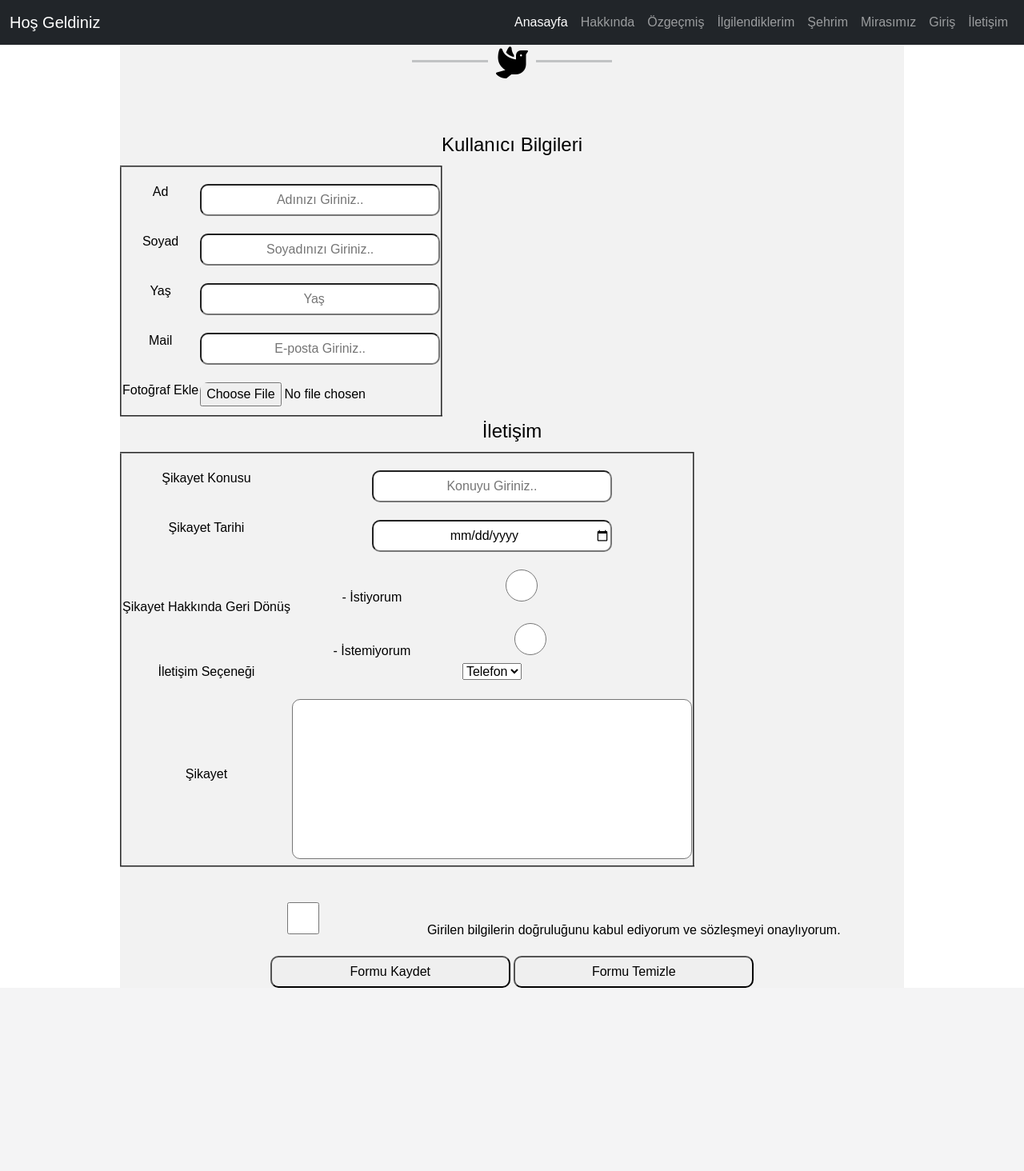
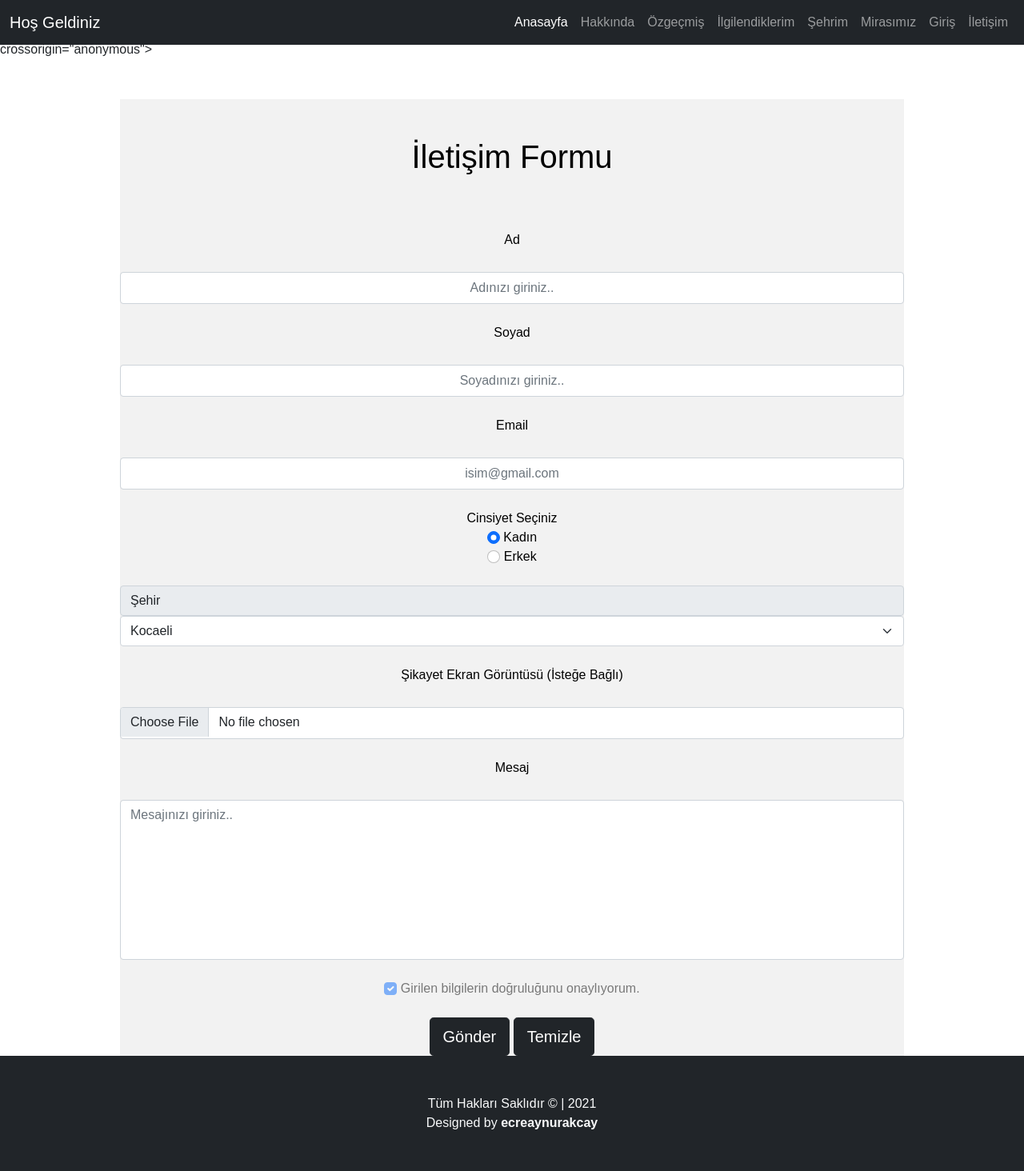
Before and after one commit to ecreakcay/g201210401, a PHP site: page /brackets/iletisim/iletisim.html in a window 1280 px wide. Shown: the whole page at 80% size. Before the commit the page ends 1235 px from the top, so only its background shows below. Run offline with PHP 8.4, Linux system fonts and the light colour scheme; some libraries are stand-ins or nearby versions.

Commit message:
iletisim

```diff
--- a/boostrapsite/iletisim/iletisim.html
+++ b/boostrapsite/iletisim/iletisim.html
@@ -4,28 +4,30 @@
 <head>
     <!-- Required meta tags -->
     <meta charset="utf-8">
-	<meta name="viewport" content="width=device-width, initial-scale=1">
 
 	<!-- Bootstrap CSS -->
 	<link href="https://cdn.jsdelivr.net/npm/bootstrap@5.0.1/dist/css/bootstrap.min.css" rel="stylesheet" integrity="sha384-+0n0xVW2eSR5OomGNYDnhzAbDsOXxcvSN1TPprVMTNDbiYZCxYbOOl7+AMvyTG2x" crossorigin="anonymous">
+    <meta name="viewport" content="width-device-widht, initial-scale=1" />
+
+    <!-- Bootstrap CSS -->
+        integrity="sha384-eOJMYsd53ii+scO/bJGFsiCZc+5NDVN2yr8+0RDqr0Ql0h+rP48ckxlpbzKgwra6" crossorigin="anonymous">
+
+    <link rel="stylesheet" href="../css/style.css">
 
 
-	<link rel="stylesheet" href="../yazi/yazi.html">
-	<link rel="stylesheet" href="../css/style.css">
-	<script src="https://kit.fontawesome.com/323215b143.js" crossorigin="anonymous"></script>
-
-
-	<title>İletişim Formu</title>
+    <title>İzmit</title>
 </head>
 
 <body>
+
 
     <!---MENÜ KISMI BAŞLANGIÇ--->
 
     <nav class="navbar navbar-expand-lg navbar-dark bg-dark fixed-top">
         <div class="container-fluid">
             <a class="navbar-brand" href="#">Hoş Geldiniz</a>
-			<button class="navbar-toggler" type="button" data-bs-toggle="collapse" data-bs-target="#navbarNav" aria-controls="navbarNav" aria-expanded="false" aria-label="Toggle navigation">
+            <button class="navbar-toggler" type="button" data-bs-toggle="collapse" data-bs-target="#navbarNav"
+                aria-controls="navbarNav" aria-expanded="false" aria-label="Toggle navigation">
                 <span class="navbar-toggler-icon"></span>
             </button>
             <div class="collapse navbar-collapse justify-content-end" id="navbarNav">
@@ -34,25 +36,27 @@
                         <a class="nav-link active" aria-current="page" href="index.html">Anasayfa</a>
                     </li>
                     <li class="nav-item">
-						<a class="nav-link" href="hakkinda.html">Hakkında</a>
+                        <a class="nav-link" href="../hakkinda.html">Hakkında</a>
                     </li>
                     <li class="nav-item">
-						<a class="nav-link" href="ozgecmis.html">Özgeçmiş</a>
+                        <a class="nav-link" href="../ozgecmis.html">Özgeçmiş</a>
                     </li>
                     <li class="nav-item">
-						<a class="nav-link" href="ilgilendiklerim.html">İlgilendiklerim</a>
+                        <a class="nav-link" href="../ilgilendiklerim.html">İlgilendiklerim</a>
                     </li>
                     <li class="nav-item">
-						<a class="nav-link" href="sehrim.html">Şehrim</a>
+                        <a class="nav-link" href="../sehrim.html">Şehrim</a>
                     </li>
                     <li class="nav-item">
-						<a class="nav-link" href="mirasimiz.html">Mirasımız</a>
+                        <a class="nav-link" href="../mirasimiz.html">Mirasımız</a>
                     </li>
                     <li class="nav-item">
-						<a class="nav-link" href="http://localhost/brackets/g201210401/boostrapsite/giris/giris.php">Giriş</a>
+                        <a class="nav-link"
+                            href="http://localhost/brackets/g201210401/boostrapsite/giris/giris.php">Giriş</a>
                     </li>
                     <li class="nav-item">
-						<a class="nav-link" href="http://localhost/brackets/g201210401/boostrapsite/iletisim/iletisim.html">İletişim</a>
+                        <a class="nav-link"
+                            href="http://localhost/brackets/g201210401/boostrapsite/iletisim/iletisim.html">İletişim</a>
                     </li>
                 </ul>
             </div>
@@ -60,115 +64,127 @@
     </nav>
     <!---MENÜ KISMI BİTİŞ--->
 
-
-	<!---iletişim BAŞLANGIÇ--->
+    <!---iletişim KISMI BAŞLANGIÇ--->
 
 
-	<form action="" method="post" enctype="multipart/form-data">
 
 
-		<fieldset>
-			<hr class="ayrac"><i class="fas fa-dove ibeyaz"></i>
-			<legend>Kullanıcı Bilgileri</legend>
-			<table border="2" class="center">
-				<tr>
-					<td>Ad</td>
-					<td><input type="text" name="ad" id="ad" placeholder="Adınızı Giriniz.." required></td>
-				</tr>
-				<tr>
-					<td>Soyad</td>
-					<td><input type="text" name="soyad" id="soyad" placeholder="Soyadınızı Giriniz.." required></td>
-				</tr>
-				<tr>
-					<td>Yaş</td>
-					<td>
-						<input type="number" min="10" max="100" step="1" placeholder="Yaş">
-					</td>
-				</tr>
-				<tr>
-					<td>Mail</td>
-					<td>
-						<input type="email" id="eposta" name="eposta" placeholder="E-posta Giriniz.." required>
-					</td>
-				</tr>
-				<tr>
-					<td>Fotoğraf Ekle</td>
-					<td>
-						<input type="file" id="dosya" name="dosya">
-					</td>
-				</tr>
+    <form action="" id="form1">
+        <h1 class="p-5 text-center">İletişim Formu</h1>
+
+        <label for="name" class="form-label">Ad</label>
+        <input type="text" class="form-control" id="name" placeholder="Adınızı giriniz.."><br>
+
+        <label for="surname" class="form-label">Soyad</label>
+        <input type="text" class="form-control" id="surname" placeholder="Soyadınızı giriniz.."><br>
+
+        <label for="email" class="form-label">Email</label>
+        <input type="email" class="form-control" id="email" placeholder="isim@gmail.com"><br>
 
 
-			</table>
-		</fieldset>
-		<legend>İletişim</legend>
-		<table border="2" class="center">
+        <label class="form-check-label" for="kadin">Cinsiyet Seçiniz</label><br>
 
-			<tr>
-				<td>Şikayet Konusu</td>
-				<td><input type="text" name="konu" id="konu" placeholder="Konuyu Giriniz.." required></td>
-			</tr>
-			<tr>
-				<td>Şikayet Tarihi</td>
-				<td>
-					<input type="date" id="tarih" name="tarih" value="2021-18-05">
-				</td>
-			</tr>
+        <input class="form-check-input" type="radio" name="cinsiyet" id="kadin" value="option1" checked>
+        <label class="form-check-label" for="kadin">Kadın</label><br>
 
-			<tr>
-				<td>Şikayet Hakkında Geri Dönüş</td>
-				<td>
-					<label>
-						- İstiyorum<input type="radio" id="sec1" name="sec" value="1">
-					</label><br>
-					<label>
-						- İstemiyorum<input type="radio" id="sec2" name="sec" value="1">
-					</label>
-				</td>
-			</tr><br>
-
-			<tr>
-				<td>İletişim Seçeneği</td>
-				<td>
-					<select name="tur" id="tur">
-						<option value="1" selected>Telefon</option>
-						<option value="2">Mail</option>
-						<option value="3">Sms</option>
-					</select>
-				</td>
-			</tr>
-
-			<tr>
-				<td>Şikayet</td>
-				<td>
-					<textarea name="sikayet" id="sikayet" cols="30" rows="5"></textarea>
-				</td>
-			</tr>
+        <input class="form-check-input" type="radio" name="cinsiyet" id="erkek" value="option2">
+        <label class="form-check-label" for="erkek">Erkek</label><br><br>
 
 
-		</table><br>
+        <label class="input-group-text" for="sehir">Şehir</label>
+        <select class="form-select" id="sehir">
+            <option value="1">Kocaeli</option>
+            <option value="2">Bursa</option>
+            <option value="3">İstanbul</option>
+            <option value="4">Diğer</option>
+        </select><br>
 
-		<input type="checkbox" id="onay" name="onay" value="1" required>
-		<label for="onay">Girilen bilgilerin doğruluğunu kabul ediyorum ve sözleşmeyi onaylıyorum.</label><br>
-		<input type="submit" id="btnK" name="btnK" value="Formu Kaydet">
-		<input type="reset" id="btnT" name="btnT" value="Formu Temizle">
+        <label for="formFile" class="form-label">Şikayet Ekran Görüntüsü (İsteğe Bağlı)</label>
+        <input class="form-control" type="file" id="formFile"><br>
+
+        <label for="mesaj" class="form-label">Mesaj</label><br>
+        <textarea class="form-control" id="mesaj" rows="3" placeholder="Mesajınızı giriniz.."></textarea><br>
+
+        <input class="form-check-input" type="checkbox" id="onay" checked disabled>
+        <label class="form-check-label" for="onay">Girilen bilgilerin doğruluğunu onaylıyorum.</label><br><br>
+
+        <button  id="btn" type="submit" href="" name="gonder" class="btn btn-dark btn-lg" onclick="formkontrol()" >Gönder</button>
+        <button type="reset" value="Temizle" class="btn btn-dark btn-lg">Temizle</button>
 
     </form>
 
 
-	<!--- iletişim bitiş--->
+    <script>
+        function formkontrol() {
+            adi = document.getElementById("name").value;
+            soyadi = document.getElementById("surname").value;
+            sikayet = document.getElementById("mesaj").value;
+
+            mail = document.getElementById("email").value;
+
+            if (adi == "") {
+                alert("Lütfen ad alanını doldurunuz!");
+            }
+            if (soyadi == "") {
+                alert("Lütfen soyad alanını doldurunuz!");
+            }
+            if (sikayet == "") {
+                alert("Lütfen mesaj alanını doldurunuz!");
+            }
+            if (mail == "") {
+                alert("Lütfen mail alanını doldurunuz!");
+            }else{
+                alert("Gönderim başarılı!");
+            }
+
+        }
+
+        function mailKontrol(frm){
+            var email=frm.email.value;
+            var atpos=email.indexof("@");
+            var dotpos=email.lastindexof(".");
+
+            if(atpos<1 || dotpos<atpos+2 ||dotpos+2 >=email.lenght){
+                alert("Geçerli bir e-mail adresi giriniz!");
+                return false;
+            }return true;
+        }
+
+    </script>
+
+    <!---iletişim KISMI bitiş--->
+
+
+    <!---FOOTER BAŞLANGIÇ--->
+
+    <div class="bg-dark text-light text-center">
+        <p class="align-middle p-5 mb-0">
+            <span>Tüm Hakları Saklıdır &copy; | 2021</span> <br>
+            <span>Designed by <b>ecreaynurakcay</b> </span>
+        </p>
+    </div>
+
+    <!---FOOTER BİTİŞ--->
+
+
+
+
+
+
 
 
 
     <!-- Optional JavaScript; choose one of the two! -->
 
     <!-- Option 1: Bootstrap Bundle with Popper -->
-	<script src="https://cdn.jsdelivr.net/npm/bootstrap@5.0.1/dist/js/bootstrap.bundle.min.js" integrity="sha384-gtEjrD/SeCtmISkJkNUaaKMoLD0//ElJ19smozuHV6z3Iehds+3Ulb9Bn9Plx0x4" crossorigin="anonymous"></script>
+    <script src="https://cdn.jsdelivr.net/npm/bootstrap@5.0.0-beta3/dist/js/bootstrap.bundle.min.js"
+        integrity="sha384-JEW9xMcG8R+pH31jmWH6WWP0WintQrMb4s7ZOdauHnUtxwoG2vI5DkLtS3qm9Ekf"
+        crossorigin="anonymous"></script>
 
     <!-- Option 2: Separate Popper and Bootstrap JS -->
     <!--
-    <script src="https://cdn.jsdelivr.net/npm/@popperjs/core@2.9.2/dist/umd/popper.min.js" integrity="sha384-IQsoLXl5PILFhosVNubq5LC7Qb9DXgDA9i+tQ8Zj3iwWAwPtgFTxbJ8NT4GN1R8p" crossorigin="anonymous"></script>
-    <script src="https://cdn.jsdelivr.net/npm/bootstrap@5.0.1/dist/js/bootstrap.min.js" integrity="sha384-Atwg2Pkwv9vp0ygtn1JAojH0nYbwNJLPhwyoVbhoPwBhjQPR5VtM2+xf0Uwh9KtT" crossorigin="anonymous"></script>
+    <script src="https://cdn.jsdelivr.net/npm/@popperjs/core@2.9.1/dist/umd/popper.min.js" integrity="sha384-SR1sx49pcuLnqZUnnPwx6FCym0wLsk5JZuNx2bPPENzswTNFaQU1RDvt3wT4gWFG" crossorigin="anonymous"></script>
+    <script src="https://cdn.jsdelivr.net/npm/bootstrap@5.0.0-beta3/dist/js/bootstrap.min.js" integrity="sha384-j0CNLUeiqtyaRmlzUHCPZ+Gy5fQu0dQ6eZ/xAww941Ai1SxSY+0EQqNXNE6DZiVc" crossorigin="anonymous"></script>
     -->
 </body>
 
```
Also changed, not shown: boostrapsite/css/style.css (indentation only). Lines whose indentation alone changed are shown as unchanged.
